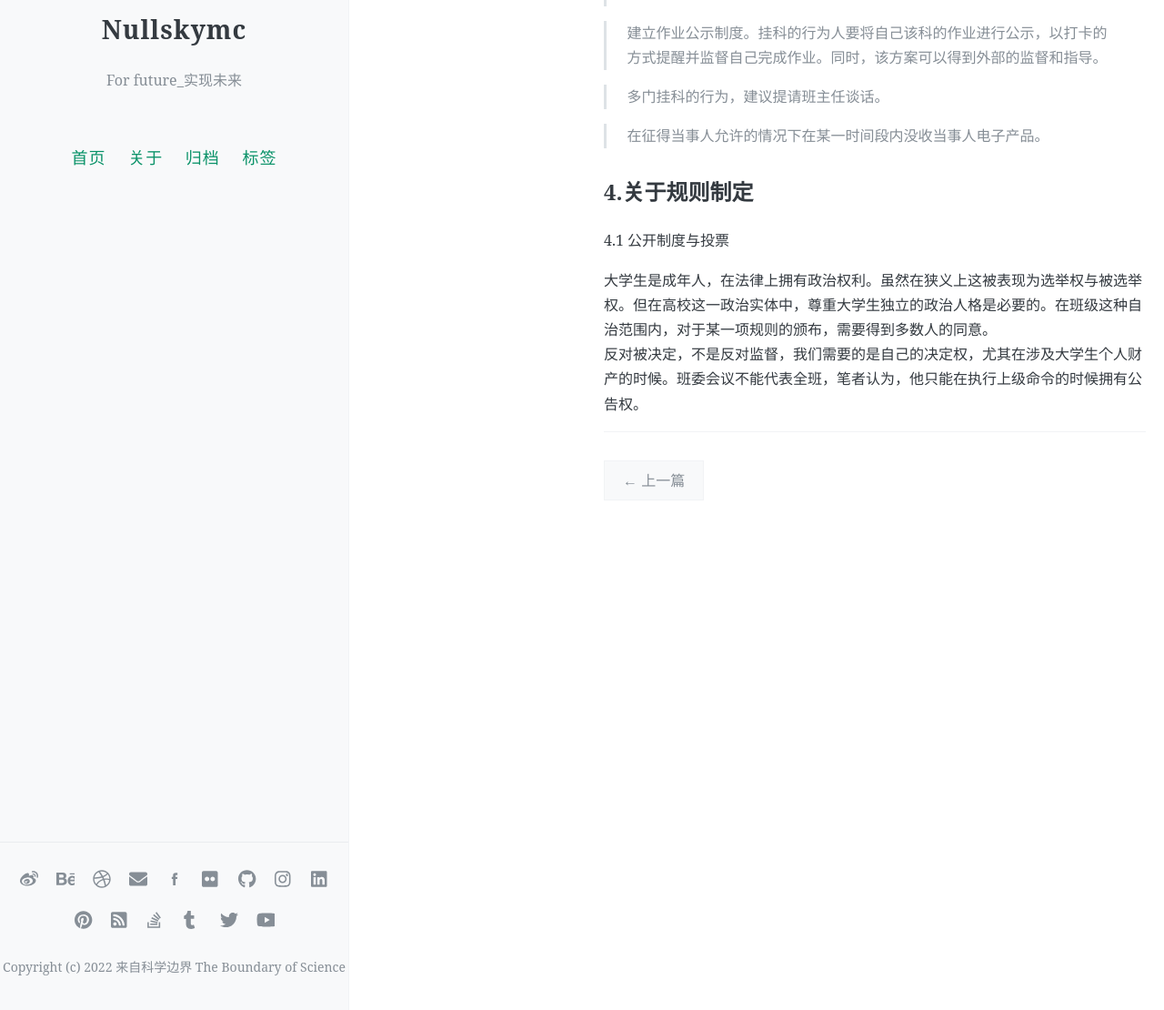
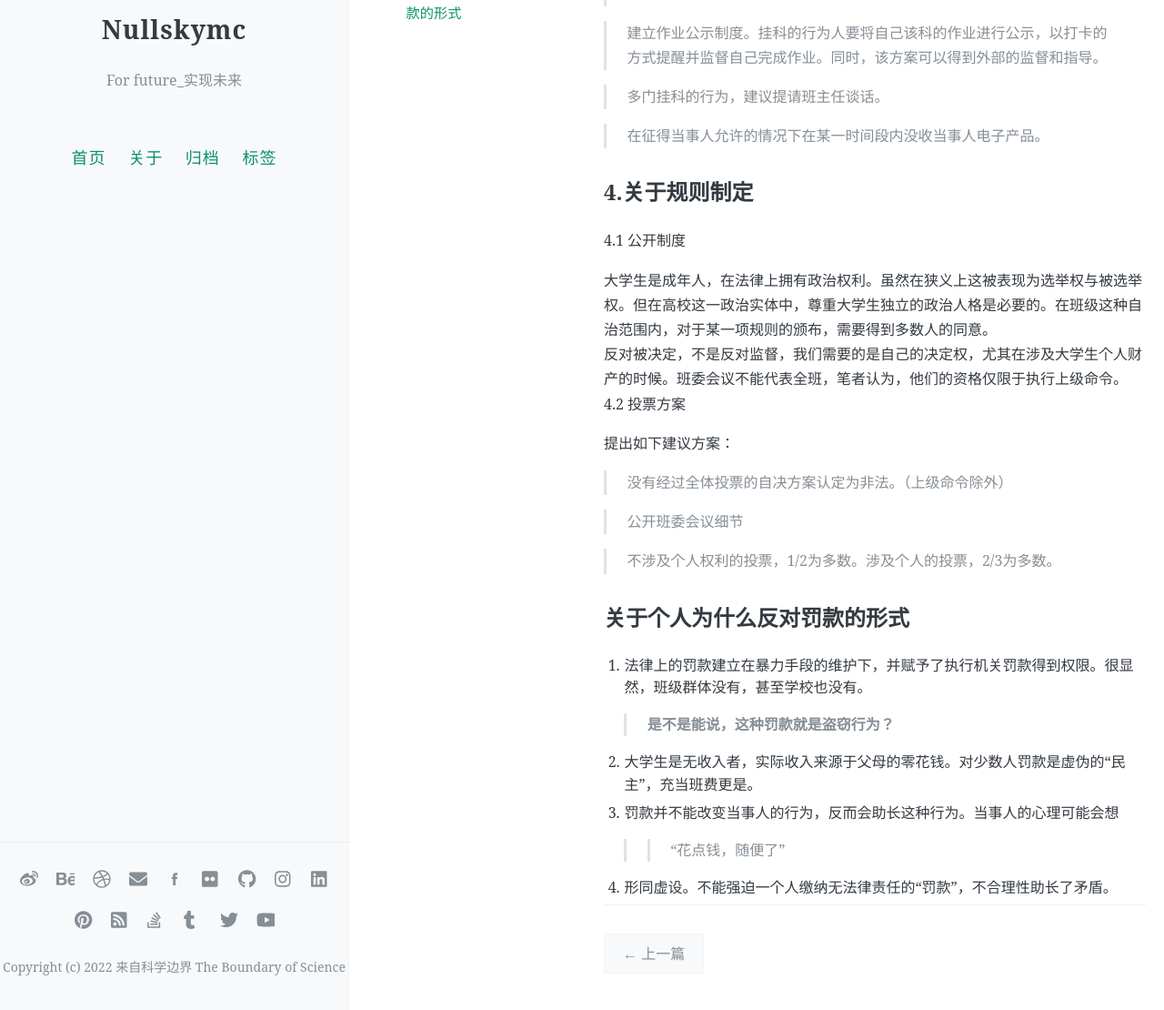
Before and after one commit to nullskymc/blogs, a Jekyll site: the page built from _posts/2022-12-04-paper.md, in a window 1280 px wide and 1400 px high, scrolled down 1232 px. Shown: the part 290-1400 px from the top of the window at 91% size. Built offline with Jekyll 4.4.1, drawn with Linux system fonts in a browser that asks for light colours; comment, search, counter and statistics services are not loaded.

Commit message:
Update 2022-12-04-paper.md

```diff
--- a/_posts/2022-12-04-paper.md
+++ b/_posts/2022-12-04-paper.md
@@ -65,7 +65,26 @@ toc: true
 
 ## 4.关于规则制定
 
-4.1 公开制度与投票
+4.1 公开制度
 
 大学生是成年人，在法律上拥有政治权利。虽然在狭义上这被表现为选举权与被选举权。但在高校这一政治实体中，尊重大学生独立的政治人格是必要的。在班级这种自治范围内，对于某一项规则的颁布，需要得到多数人的同意。<br>
-反对被决定，不是反对监督，我们需要的是自己的决定权，尤其在涉及大学生个人财产的时候。班委会议不能代表全班，笔者认为，他只能在执行上级命令的时候拥有公告权。
+反对被决定，不是反对监督，我们需要的是自己的决定权，尤其在涉及大学生个人财产的时候。班委会议不能代表全班，笔者认为，他们的资格仅限于执行上级命令。<br>
+4.2  投票方案
+
+提出如下建议方案：
+>没有经过全体投票的自决方案认定为非法。（上级命令除外）
+
+>公开班委会议细节
+
+>不涉及个人权利的投票，1/2为多数。涉及个人的投票，2/3为多数。
+
+## 关于个人为什么反对罚款的形式
+
+1. 法律上的罚款建立在暴力手段的维护下，并赋予了执行机关罚款得到权限。很显然，班级群体没有，甚至学校也没有。
+    > **是不是能说，这种罚款就是盗窃行为？**
+
+2. 大学生是无收入者，实际收入来源于父母的零花钱。对少数人罚款是虚伪的“民主”，充当班费更是。
+3. 罚款并不能改变当事人的行为，反而会助长这种行为。当事人的心理可能会想
+    >>“花点钱，随便了”
+
+4. 形同虚设。不能强迫一个人缴纳无法律责任的“罚款”，不合理性助长了矛盾。
```
